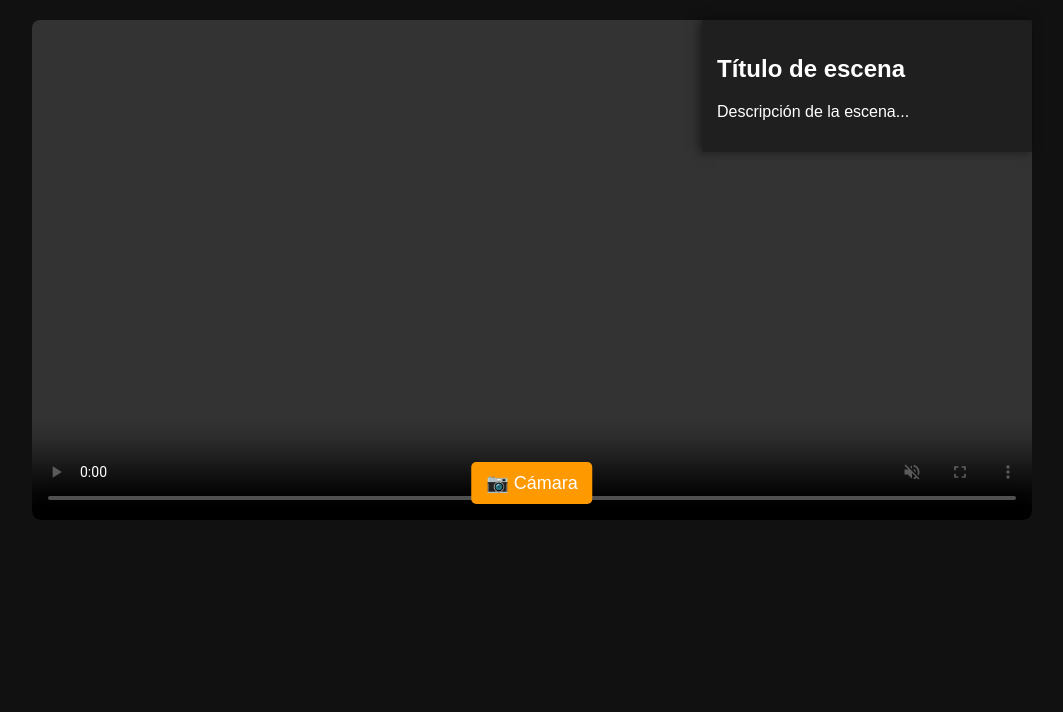
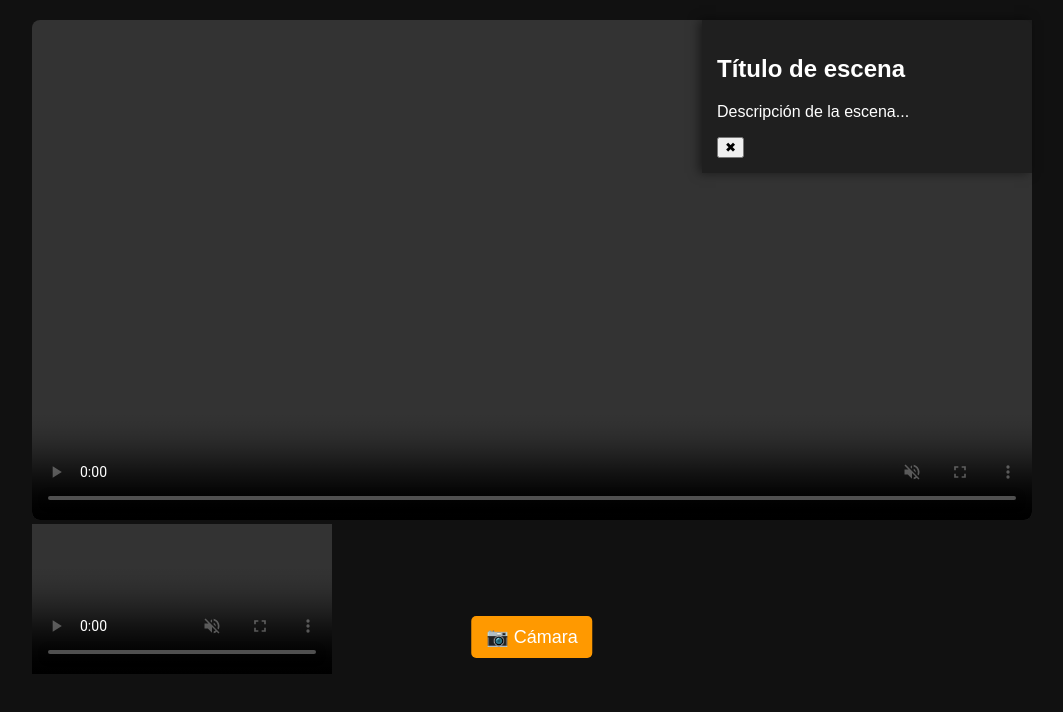
Before and after one commit to The-Medellin-Adventure/guatape-tour, a website: page index.html in a window 1280 px wide. Shown: the whole page, without its empty margins (108-1171 px from the left). Drawn offline with Linux system fonts and the light colour scheme.

Commit message:
Update index.html

```diff
--- a/index.html
+++ b/index.html
@@ -14,20 +14,24 @@
   <!-- Video principal 360° -->
   <video id="video360" controls autoplay muted></video>
 
+  <!-- Video lateral -->
+  <video id="lateralVideo" controls muted class="lateral-video"></video>
+
   <!-- Panel lateral de información -->
-  <div id="lateral-video" class="side-panel">
+  <div id="lateral-panel" class="side-panel hidden">
     <h2 id="info-titulo">Título de escena</h2>
     <p id="info-descripcion">Descripción de la escena...</p>
+    <button id="close-panel" class="close-panel">✖</button>
   </div>
 
-  <!-- Contenedor de hotspots -->
+  <!-- Hotspot container -->
   <div id="hotspot-container"></div>
 
   <!-- Botón cámara -->
   <button id="camara-btn" class="camara-btn">📷 Cámara</button>
 
-  <!-- Galería overlay -->
-  <div id="gallery-modal" class="hidden">
+  <!-- Overlay galería -->
+  <div id="gallery-modal" class="overlay hidden">
     <img id="gallery-image" src="images/imagen1.jpg" alt="Imagen de cámara">
     <div class="gallery-buttons">
       <button id="prev-gallery">⬅️</button>
```
